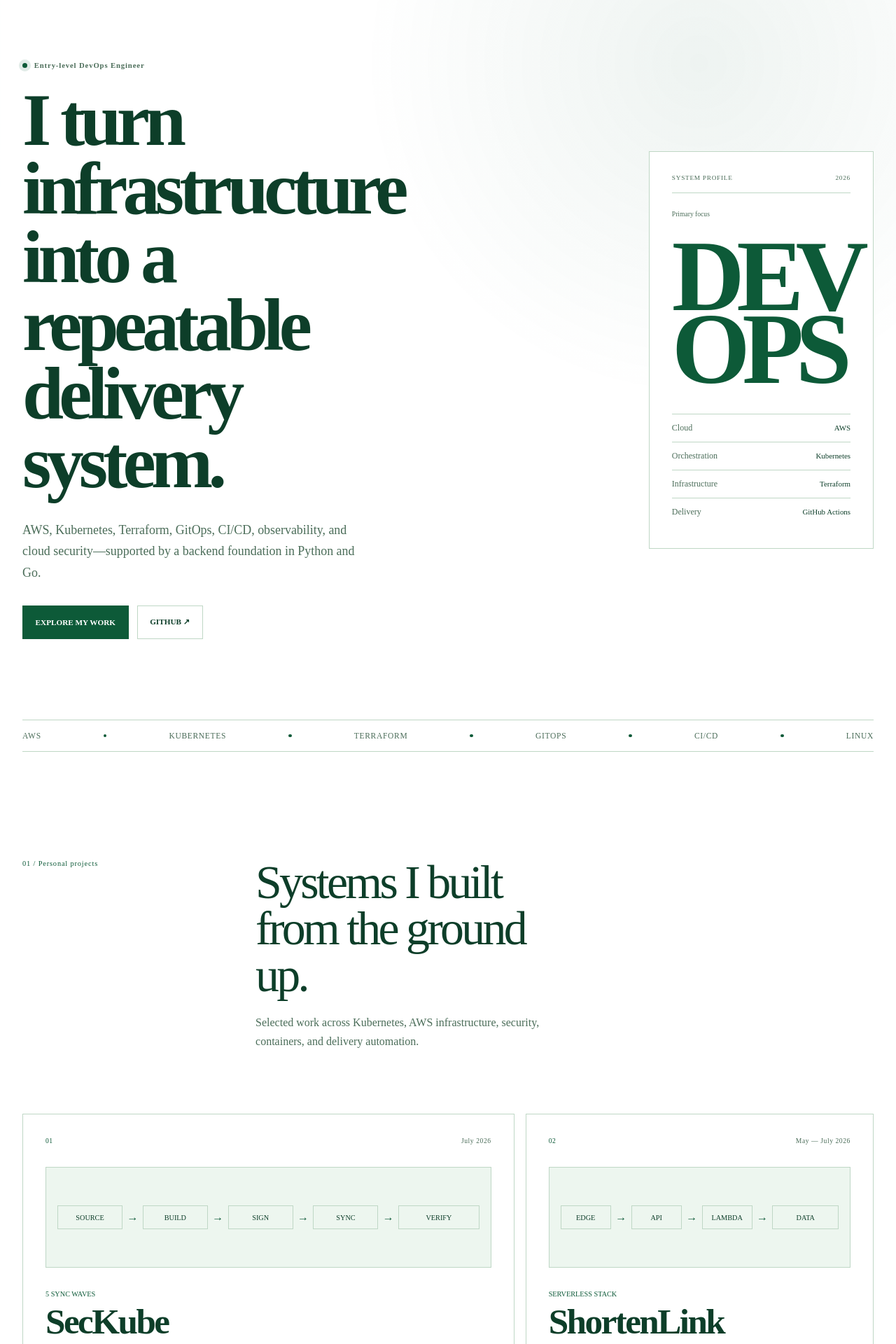
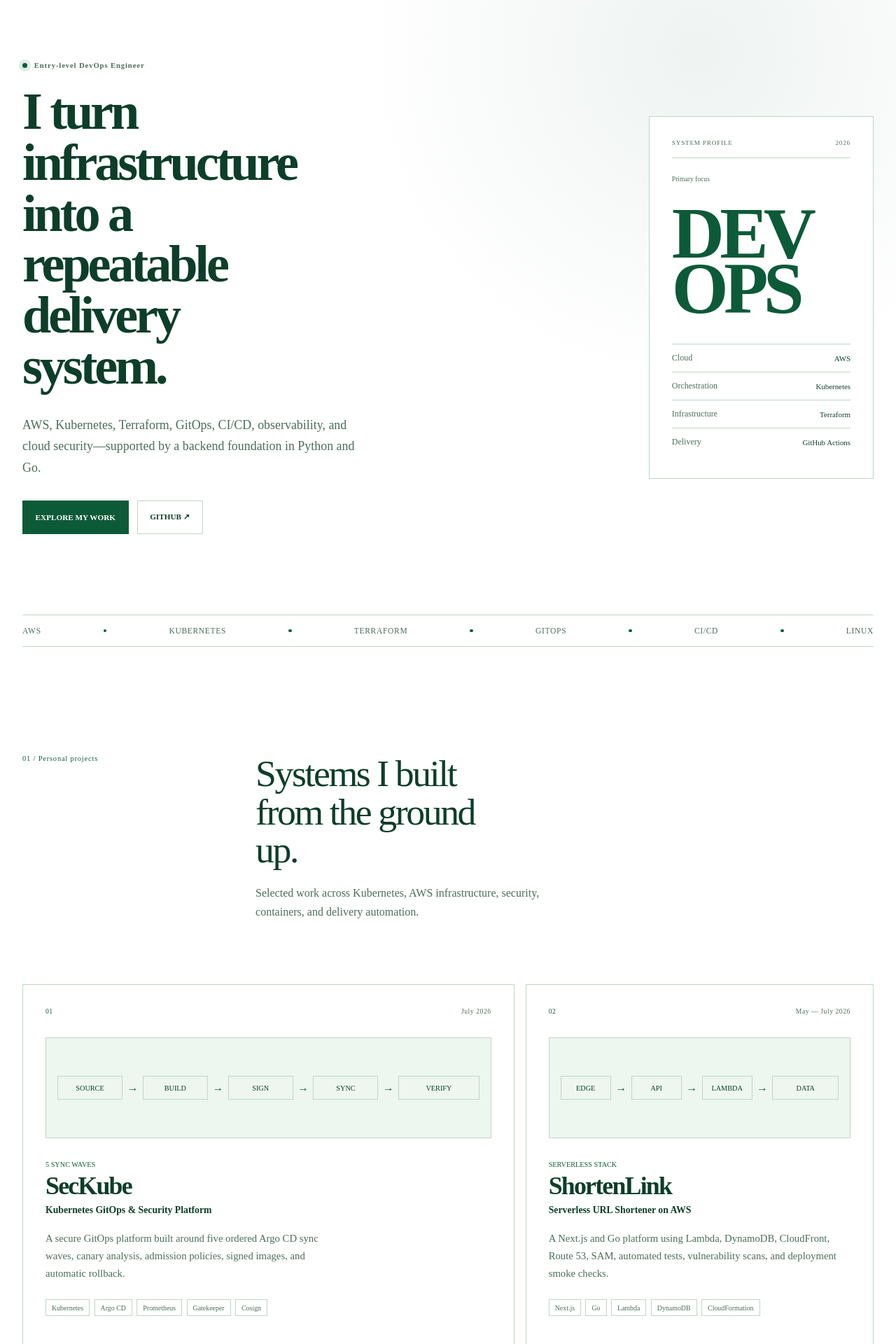
Before and after one commit to TrieuNguyenPhu/portfolio, a Next.js app: page / in a window 1280 px wide. Shown: the part 100-2020 px from the top of the page at 70% size. Built offline with nearby package versions, Linux system fonts and the light colour scheme.

Commit message:
Balance portfolio typography scale

```diff
--- a/app/globals.css
+++ b/app/globals.css
@@ -159,10 +159,10 @@
 }
 
 .hero h1 {
-  font-size: clamp(3.2rem, 8.3vw, 8.4rem);
+  font-size: clamp(2.8rem, 5.8vw, 6rem);
   font-weight: 600;
-  letter-spacing: -0.065em;
-  line-height: 0.92;
+  letter-spacing: -0.055em;
+  line-height: 0.98;
   margin-top: 1.5rem;
   max-width: 10ch;
 }
@@ -240,9 +240,9 @@
   color: var(--lime);
   display: block;
   font-family: var(--font-display);
-  font-size: clamp(5rem, 13vw, 9rem);
-  letter-spacing: -0.08em;
-  line-height: 0.72;
+  font-size: clamp(4rem, 8.2vw, 6.5rem);
+  letter-spacing: -0.065em;
+  line-height: 0.76;
   margin-block: 2rem 2.5rem;
 }
 
@@ -296,10 +296,10 @@
 
 .section-intro h2,
 .profile-section h2 {
-  font-size: clamp(2.5rem, 5.3vw, 5.5rem);
+  font-size: clamp(2.15rem, 4.2vw, 4.4rem);
   font-weight: 500;
-  letter-spacing: -0.055em;
-  line-height: 0.98;
+  letter-spacing: -0.045em;
+  line-height: 1.02;
   max-width: 12ch;
 }
 
@@ -375,15 +375,15 @@
 .project-metric { color: var(--project-accent); font-family: var(--font-mono); font-size: 0.64rem; text-transform: uppercase; }
 
 .project h3 {
-  font-size: clamp(2rem, 4vw, 3.6rem);
+  font-size: clamp(1.8rem, 2.8vw, 2.9rem);
   font-weight: 600;
   letter-spacing: -0.05em;
   line-height: 1;
   margin-top: 0.5rem;
 }
 
-.project-type { color: var(--text); font-size: 0.82rem; font-weight: 600; margin-top: 0.5rem; }
-.project-summary { color: var(--muted); font-size: 0.88rem; line-height: 1.7; margin-top: 1.25rem; max-width: 58ch; }
+.project-type { color: var(--text); font-size: 0.86rem; font-weight: 600; margin-top: 0.5rem; }
+.project-summary { color: var(--muted); font-size: 0.92rem; line-height: 1.7; margin-top: 1.25rem; max-width: 58ch; }
 
 .tags {
   display: flex;
@@ -397,7 +397,7 @@
   border: 1px solid var(--line);
   color: var(--muted);
   font-family: var(--font-mono);
-  font-size: 0.56rem;
+  font-size: 0.62rem;
   padding: 0.35rem 0.5rem;
 }
 
@@ -432,7 +432,7 @@
 .experience-date { color: var(--lime); font-family: var(--font-mono); font-size: 0.62rem; }
 .experience-list h3 { font-size: 1.5rem; letter-spacing: -0.03em; }
 .experience-list div > p { color: var(--muted); font-size: 0.75rem; margin-top: 0.2rem; }
-.experience-list article > p:last-child { color: var(--muted); font-size: 0.88rem; line-height: 1.7; max-width: 62ch; }
+.experience-list article > p:last-child { color: var(--muted); font-size: 0.92rem; line-height: 1.7; max-width: 62ch; }
 
 .profile-section {
   display: grid;
@@ -463,7 +463,7 @@
   border: 2px solid var(--on-accent);
   display: grid;
   font-family: var(--font-display);
-  font-size: clamp(4rem, 10vw, 7rem);
+  font-size: clamp(3.25rem, 6vw, 5.25rem);
   font-weight: 700;
   height: 1.3em;
   margin-top: 3rem;
@@ -481,10 +481,10 @@
 }
 
 .contact-section h2 {
-  font-size: clamp(3rem, 8vw, 8rem);
+  font-size: clamp(2.6rem, 5.4vw, 5.8rem);
   font-weight: 500;
-  letter-spacing: -0.065em;
-  line-height: 0.94;
+  letter-spacing: -0.055em;
+  line-height: 0.98;
   margin-top: 1.5rem;
   max-width: 11ch;
 }
```
